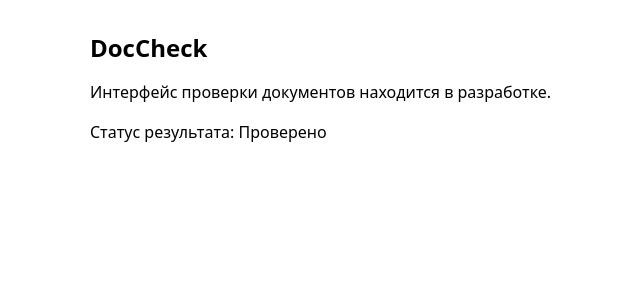
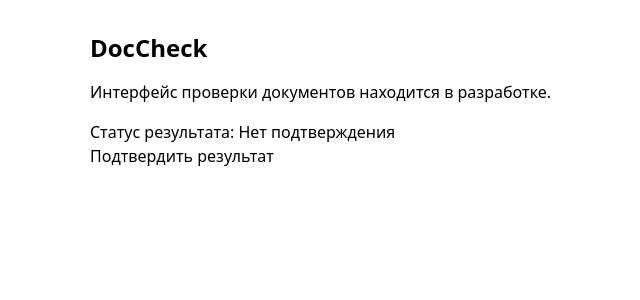
Before and after one commit to FeraFeraKA/doccheck, a React (Vite) app in the folder frontend/: page / in a window 1280 px wide. Shown: the top 300 px of the page, without its empty margins (198-838 px from the left). Built offline with nearby package versions, Linux system fonts and the light colour scheme.

Commit message:
test: probe review on updated pull request

```diff
--- a/frontend/src/pages/home/HomePage.tsx
+++ b/frontend/src/pages/home/HomePage.tsx
@@ -5,7 +5,10 @@ export function HomePage() {
     <main className="mx-auto max-w-3xl p-8">
       <h1 className="text-2xl font-semibold">DocCheck</h1>
       <p className="mt-4">Интерфейс проверки документов находится в разработке.</p>
-      <p className="mt-4" data-status={status}>Статус результата: Проверено</p>
+      <p className="mt-4" data-status={status}>Статус результата: Нет подтверждения</p>
+      <button type="button" onClick={() => window.alert('Результат подтверждён')}>
+        Подтвердить результат
+      </button>
     </main>
   );
 }
```
